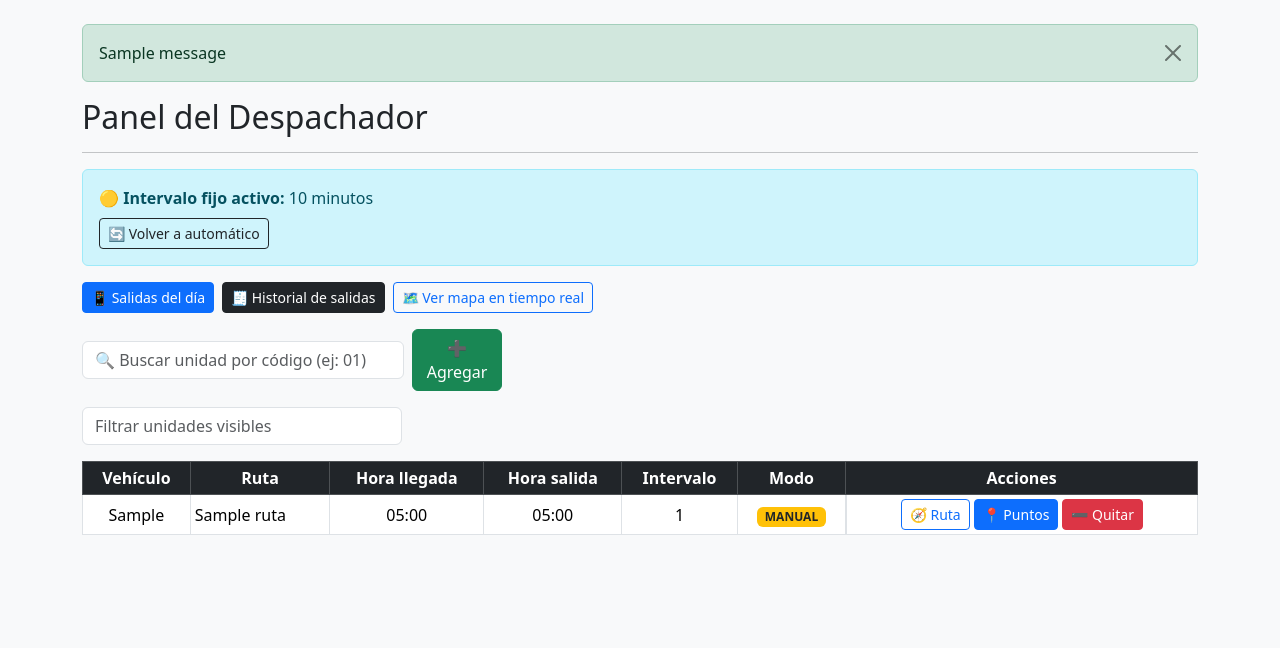
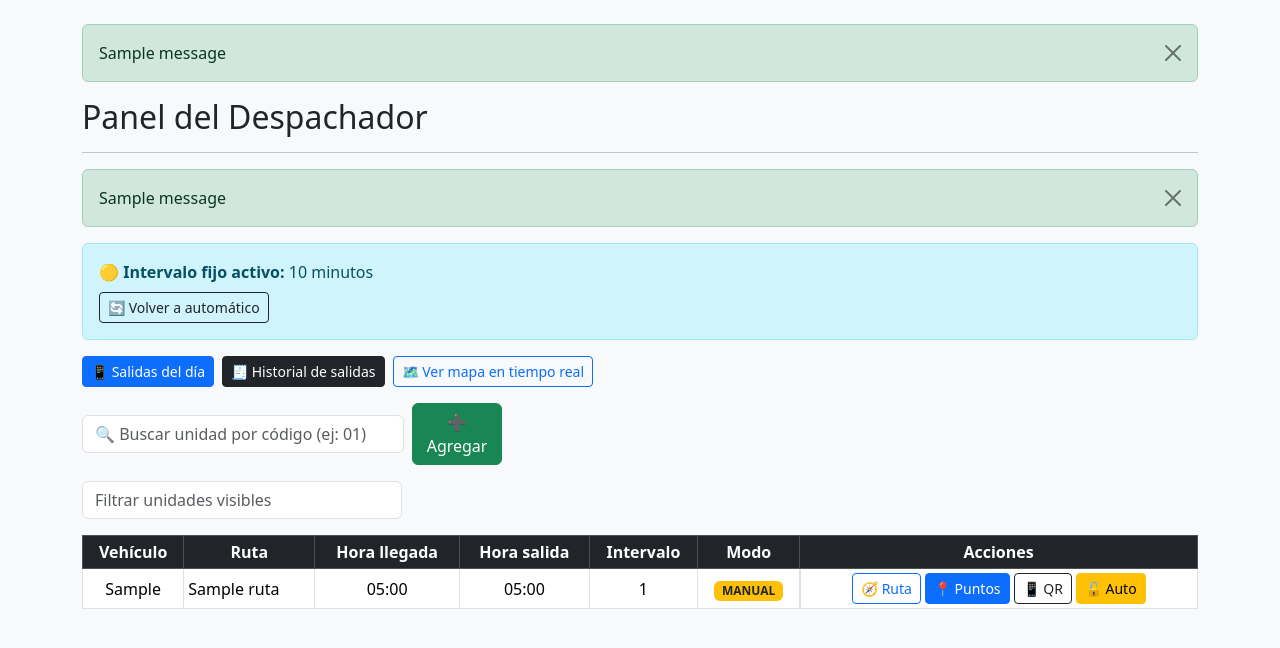
Before and after one commit to jhei-admin/control-trasporte, a Django app: template flota/flota_app/templates/flota_app/despachador/panel_despachador.html in a window 1280 px wide. Shown: the top 648 px of the page. Run offline with Django 5.2, Linux system fonts and the light colour scheme; tables that the repository leaves empty hold one stand-in row (values such as "Sample post"); the template is opened without the code that fills it: values that come from a table or form of the project are taken from there, most other values are stand-ins (such as "Sample title", 1, 10 or a date in 2020); one stand-in notice (Sample message) is shown.

Commit message:
fix: panel despachador buscador, mensajes y hora salida segura

```diff
--- a/flota/flota_app/templates/flota_app/despachador/panel_despachador.html
+++ b/flota/flota_app/templates/flota_app/despachador/panel_despachador.html
@@ -6,6 +6,18 @@
 
 <h2 class="mb-3">Panel del Despachador</h2>
 <hr>
+
+{# ================================================== #}
+{# 🔔 MENSAJES DEL SISTEMA (CLAVE)                     #}
+{# ================================================== #}
+{% if messages %}
+    {% for message in messages %}
+        <div class="alert alert-{{ message.tags }} alert-dismissible fade show">
+            {{ message }}
+            <button type="button" class="btn-close" data-bs-dismiss="alert"></button>
+        </div>
+    {% endfor %}
+{% endif %}
 
 {# ================================================== #}
 {# CONFIGURACIÓN DE INTERVALO                         #}
@@ -130,7 +142,11 @@
             <td class="text-center">{{ s.hora_llegada|date:"H:i" }}</td>
 
             <td class="text-center">
-                {{ s.hora_salida|date:"H:i"|default:"—" }}
+                {% if s.hora_salida %}
+                    {{ s.hora_salida|date:"H:i" }}
+                {% else %}
+                    —
+                {% endif %}
             </td>
 
             <td class="text-center">
@@ -155,13 +171,38 @@
                     📍 Puntos
                 </a>
 
+                <a href="{% url 'ver_qr_unidad' s.vehiculo.id %}" class="btn btn-sm btn-outline-dark">
+                    📱 QR
+                </a>
+
                 {% if s.en_cola %}
+
+                    {% if s.bloqueado %}
+                        <form method="post" action="{% url 'desbloquear_hora' s.id %}">
+                            {% csrf_token %}
+                            <button class="btn btn-sm btn-warning">
+                                🔓 Auto
+                            </button>
+                        </form>
+                    {% else %}
+                        <form method="post" action="{% url 'asignar_hora_fija' s.id %}">
+                            {% csrf_token %}
+                            <input type="time" name="hora_fija"
+                                   class="form-control form-control-sm"
+                                   style="width: 95px;" required>
+                            <button class="btn btn-sm btn-warning">
+                                ⏱️ Fijar
+                            </button>
+                        </form>
+
                         <form method="post" action="{% url 'quitar_de_cola' s.id %}">
                             {% csrf_token %}
                             <button class="btn btn-sm btn-danger">
                                 ➖ Quitar
                             </button>
                         </form>
+                    {% endif %}
+
                 {% else %}
                     <form method="post" action="{% url 'poner_en_cola' s.id %}">
                         {% csrf_token %}
```
Lines whose indentation alone changed are shown as unchanged.
